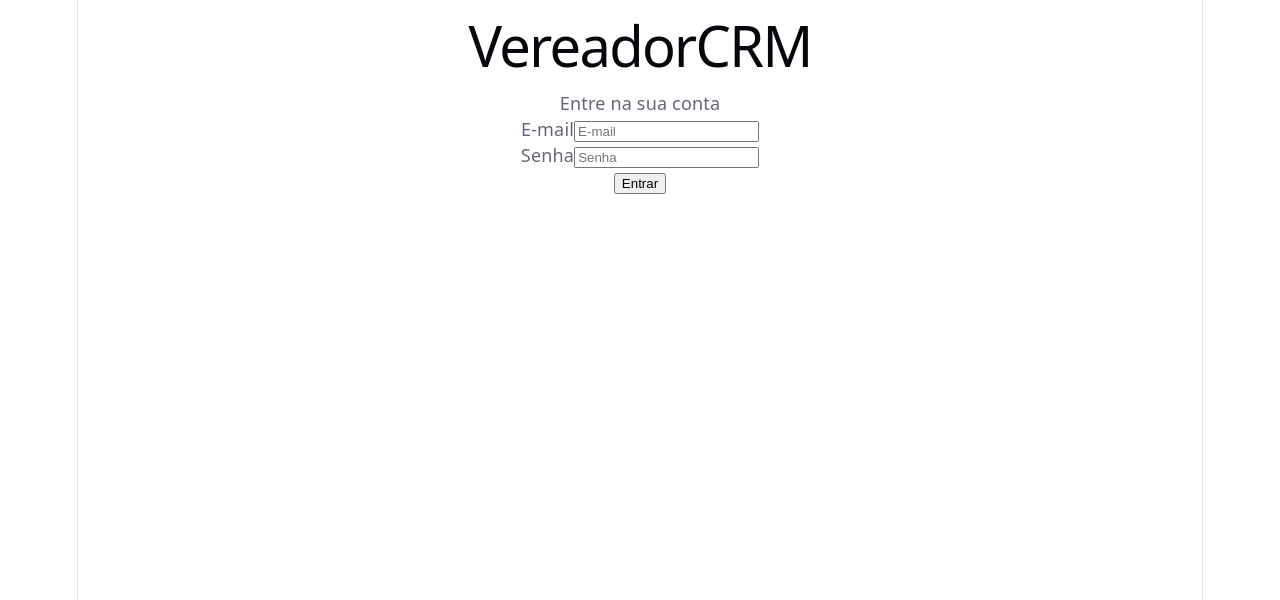
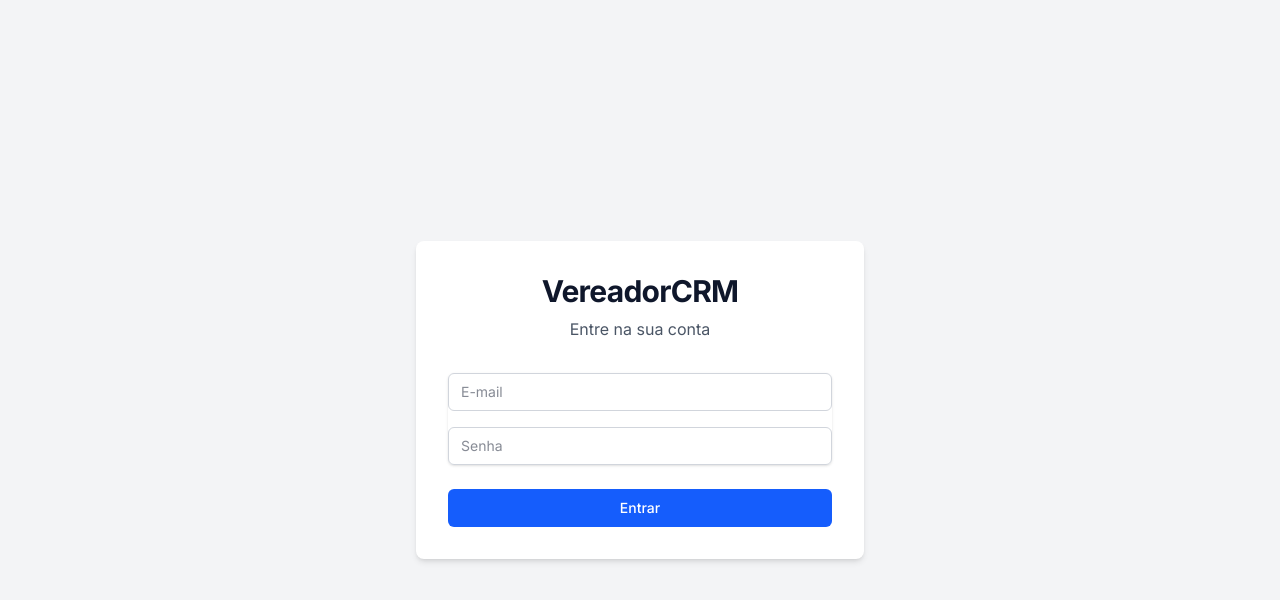
Before and after one commit to gatepfr/crmvere, a React (Vite) app in the folder frontend/: page /login in a window 1280 px wide. Shown: the top 600 px of the page. Built offline with nearby package versions, Linux system fonts and the light colour scheme.

Commit message:
ui: import Inter font and setup global styles

```diff
--- a/frontend/index.html
+++ b/frontend/index.html
@@ -4,6 +4,9 @@
     <meta charset="UTF-8" />
     <link rel="icon" type="image/svg+xml" href="/favicon.svg" />
     <meta name="viewport" content="width=device-width, initial-scale=1.0" />
+    <link rel="preconnect" href="https://fonts.googleapis.com">
+    <link rel="preconnect" href="https://fonts.gstatic.com" crossorigin>
+    <link href="https://fonts.googleapis.com/css2?family=Inter:wght@400;500;600;700&display=swap" rel="stylesheet">
     <title>frontend</title>
   </head>
   <body>
--- a/frontend/src/index.css
+++ b/frontend/src/index.css
@@ -1,111 +1,17 @@
-:root {
-  --text: #6b6375;
-  --text-h: #08060d;
-  --bg: #fff;
-  --border: #e5e4e7;
-  --code-bg: #f4f3ec;
-  --accent: #aa3bff;
-  --accent-bg: rgba(170, 59, 255, 0.1);
-  --accent-border: rgba(170, 59, 255, 0.5);
-  --social-bg: rgba(244, 243, 236, 0.5);
-  --shadow:
-    rgba(0, 0, 0, 0.1) 0 10px 15px -3px, rgba(0, 0, 0, 0.05) 0 4px 6px -2px;
+@import "tailwindcss";
 
-  --sans: system-ui, 'Segoe UI', Roboto, sans-serif;
-  --heading: system-ui, 'Segoe UI', Roboto, sans-serif;
-  --mono: ui-monospace, Consolas, monospace;
-
-  font: 18px/145% var(--sans);
-  letter-spacing: 0.18px;
-  color-scheme: light dark;
-  color: var(--text);
-  background: var(--bg);
-  font-synthesis: none;
-  text-rendering: optimizeLegibility;
-  -webkit-font-smoothing: antialiased;
-  -moz-osx-font-smoothing: grayscale;
-
-  @media (max-width: 1024px) {
-    font-size: 16px;
-  }
+@theme {
+  --font-sans: "Inter", ui-sans-serif, system-ui, sans-serif;
 }
 
-@media (prefers-color-scheme: dark) {
-  :root {
-    --text: #9ca3af;
-    --text-h: #f3f4f6;
-    --bg: #16171d;
-    --border: #2e303a;
-    --code-bg: #1f2028;
-    --accent: #c084fc;
-    --accent-bg: rgba(192, 132, 252, 0.15);
-    --accent-border: rgba(192, 132, 252, 0.5);
-    --social-bg: rgba(47, 48, 58, 0.5);
-    --shadow:
-      rgba(0, 0, 0, 0.4) 0 10px 15px -3px, rgba(0, 0, 0, 0.25) 0 4px 6px -2px;
-  }
-
-  #social .button-icon {
-    filter: invert(1) brightness(2);
-  }
-}
-
-#root {
-  width: 1126px;
-  max-width: 100%;
-  margin: 0 auto;
-  text-align: center;
-  border-inline: 1px solid var(--border);
-  min-height: 100svh;
-  display: flex;
-  flex-direction: column;
-  box-sizing: border-box;
+:root {
+  font-family: "Inter", sans-serif;
 }
 
 body {
-  margin: 0;
+  @apply bg-slate-50 text-slate-900 antialiased;
 }
 
-h1,
-h2 {
-  font-family: var(--heading);
-  font-weight: 500;
-  color: var(--text-h);
+h1, h2, h3, h4 {
+  @apply font-bold tracking-tight text-slate-900;
 }
-
-h1 {
-  font-size: 56px;
-  letter-spacing: -1.68px;
-  margin: 32px 0;
-  @media (max-width: 1024px) {
-    font-size: 36px;
-    margin: 20px 0;
-  }
-}
-h2 {
-  font-size: 24px;
-  line-height: 118%;
-  letter-spacing: -0.24px;
-  margin: 0 0 8px;
-  @media (max-width: 1024px) {
-    font-size: 20px;
-  }
-}
-p {
-  margin: 0;
-}
-
-code,
-.counter {
-  font-family: var(--mono);
-  display: inline-flex;
-  border-radius: 4px;
-  color: var(--text-h);
-}
-
-code {
-  font-size: 15px;
-  line-height: 135%;
-  padding: 4px 8px;
-  background: var(--code-bg);
-}
```
